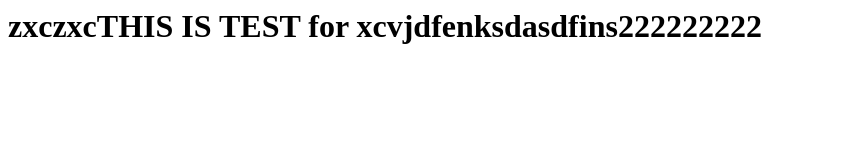
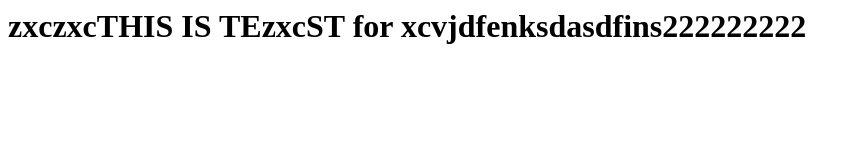
Before and after one commit to Soso990/test, a plain HTML site: page index.html in a window 1280 px wide. Shown: the whole page, without its empty margins (0-860 px from the left). Drawn offline with Linux system fonts and the light colour scheme.

Commit message:
Update index.html

```diff
--- a/index.html
+++ b/index.html
@@ -1 +1 @@
-<h1> zxczxcTHIS IS TEST for xcvjdfenksdasdfins222222222</h1>
+<h1> zxczxcTHIS IS TEzxcST for xcvjdfenksdasdfins222222222</h1>
```
